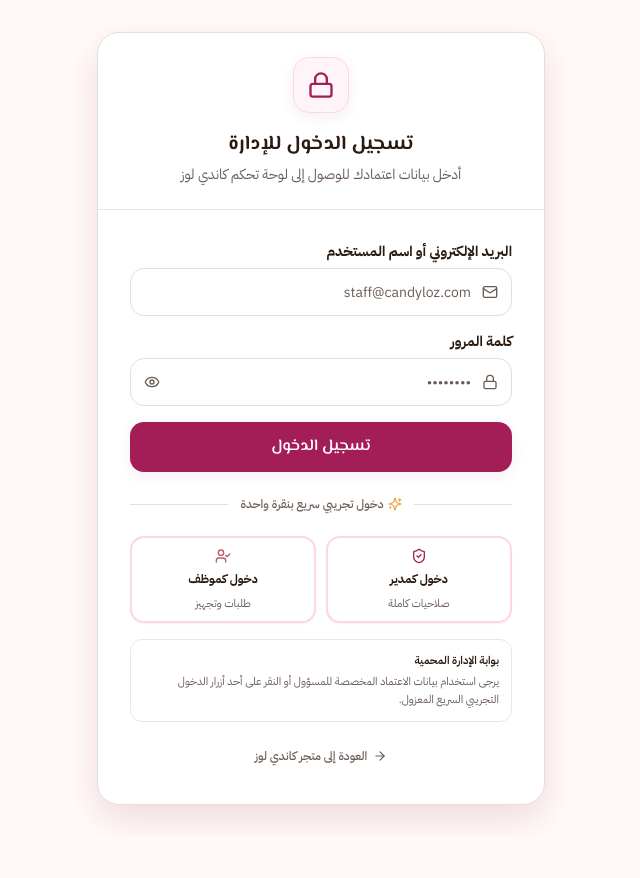
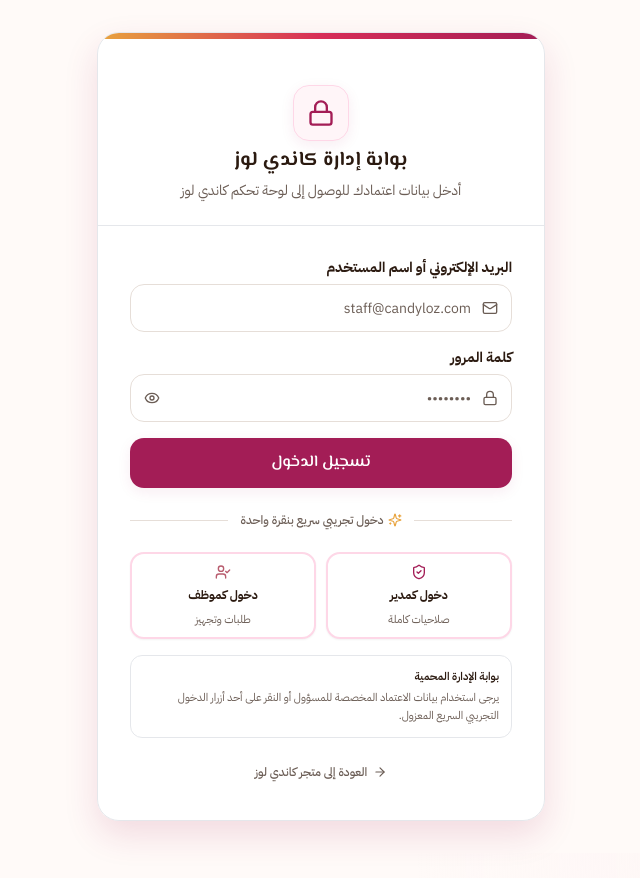
Before and after one commit to MahmoudAlmodalal/SweetMarket, a Next.js app: page /admin/login in a window 1280 px wide. Shown: the top 878 px of the page, without its empty margins (319-959 px from the left). Before the commit the page ends 837 px from the top, so only its background shows below. Built offline with nearby package versions, Linux system fonts and the light colour scheme.

Commit message:
ui: polish admin login branding

```diff
--- a/src/app/admin/login/page.tsx
+++ b/src/app/admin/login/page.tsx
@@ -17,6 +17,7 @@ import {
 import { AdminAuthProvider, useAdminAuth, PRE_SEEDED_USERS } from '@/context/admin-auth-context';
 import { Button } from '@/components/ui/button';
 import { Card, CardContent, CardHeader, CardTitle, CardDescription } from '@/components/ui/card';
+import { StoreLogo } from '@/components/ui/store-logo';
 
 function LoginFormContent() {
   const router = useRouter();
@@ -83,14 +84,20 @@ function LoginFormContent() {
   };
 
   return (
-    <div className="w-full max-w-md mx-auto">
-      <Card elevation="md" className="border-candy-line shadow-candy-2 bg-white overflow-hidden">
-        <CardHeader className="text-center pb-4 pt-7 px-6 sm:px-8 border-b border-candy-line/40">
+    <div className="w-full max-w-md mx-auto relative">
+      <div className="absolute -top-16 -right-20 w-40 h-40 rounded-full bg-candy-blush/70 blur-3xl pointer-events-none" aria-hidden="true" />
+      <div className="absolute -bottom-20 -left-16 w-44 h-44 rounded-full bg-candy-pastel-2/60 blur-3xl pointer-events-none" aria-hidden="true" />
+      <Card elevation="md" className="relative border-candy-line/80 shadow-candy-2 bg-white/95 backdrop-blur-sm overflow-hidden">
+        <div className="h-1.5 bg-gradient-to-l from-candy-berry via-candy-strawberry to-candy-amber" aria-hidden="true" />
+        <CardHeader className="text-center pb-5 pt-6 px-6 sm:px-8 border-b border-candy-line/40">
+          <Link href="/" aria-label="العودة إلى متجر كاندي لوز" className="inline-flex mx-auto mb-4 rounded-xl focus-visible:ring-2 focus-visible:ring-primary">
+            <StoreLogo variant="main" width={190} height={55} priority className="max-w-[180px]" />
+          </Link>
           <div className="inline-flex items-center justify-center w-14 h-14 mx-auto mb-3 rounded-2xl bg-candy-soft border border-candy-blush text-candy-berry shadow-candy-1">
             <Lock className="w-7 h-7" aria-hidden="true" />
           </div>
           <CardTitle className="text-2xl font-display text-candy-ink font-bold">
-            تسجيل الدخول للإدارة
+            بوابة إدارة كاندي لوز
           </CardTitle>
           <CardDescription className="text-sm text-candy-muted font-sans mt-1.5">
             أدخل بيانات اعتمادك للوصول إلى لوحة تحكم كاندي لوز
```
